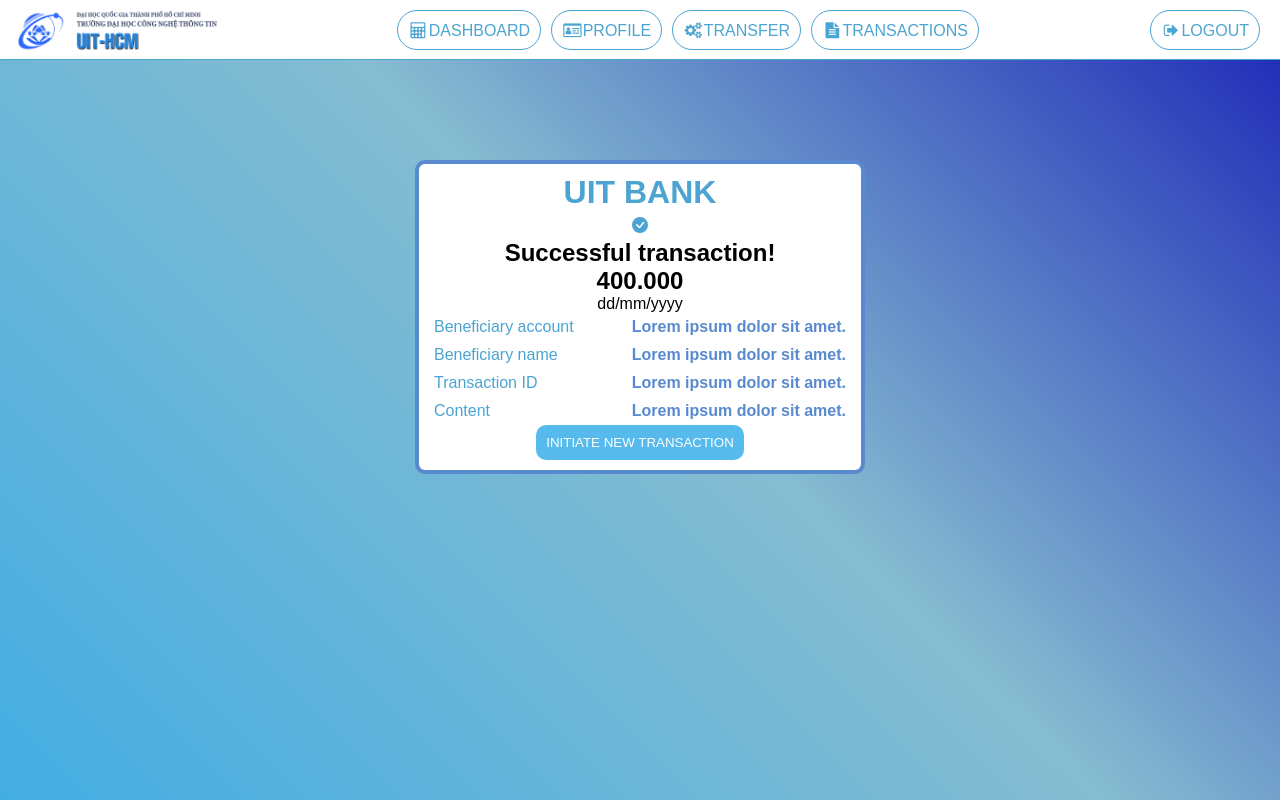
After one commit to khacdat328/NT231.M21.ANTT, a PHP site: page /profile/transfer4.html in a window 1280 px wide. The commit adds this page. Run offline with PHP 8.4, Linux system fonts and the light colour scheme.

Commit message:
add transfer4.html

```diff
--- a/css/style.css
+++ b/css/style.css
@@ -1063,6 +1063,61 @@ input[type="button"].question:valid {
 .close-button button:hover{
   cursor: pointer;
 }
+
+.receipt-container{
+  padding:10px;
+  margin: 100px auto;
+  background-color: white;
+  width: 90%;
+  border-radius: 10px;
+  border: 4px solid #598acf;
+  max-width: 450px;
+}
+
+.receipt-content{
+  display: flex;
+  font-size: 15px;
+  justify-content: center ;
+}
+
+.receipt .title,
+.receipt .icon{
+  color: #4ba4d1;
+
+}
+.receipt.detail1{
+  flex: content;
+  text-align: start;
+}
+
+.detail1 .receipt.unit{
+  font-weight: 500;
+  /* color: aliceblue; */
+}
+
+.receipt.detail2{
+  font-weight: 600;
+  flex: content;
+  text-align: end;
+}
+
+.detail2 .receipt.unit{
+  font-weight: 700;
+  color: #598acf;
+}
+
+.new-btn button{
+  background-color: #56baed;
+  border: none;
+  padding: 10px;
+  border-radius: 10px;
+}
+.new-btn a{
+  text-transform: uppercase;
+  text-decoration: none;
+  color: white;
+}
+
 @keyframes transfer3FadeIn {
   from {
     opacity: 0;
--- /dev/null
+++ b/profile/transfer4.html
@@ -0,0 +1,152 @@
+<!DOCTYPE html>
+<html lang="en">
+<head>
+    <head>
+        <title>UIT Bank</title>
+        <link rel="icon" href="../asset/img/logo-uit.png" type="image/x-icon">
+        <meta name="viewport" content="width=device-width, initial-scale=1">
+        <link rel="stylesheet" href="https://cdnjs.cloudflare.com/ajax/libs/font-awesome/4.7.0/css/font-awesome.min.css">
+        <link rel="stylesheet" href="../css/response.css">
+        <link rel="stylesheet" href="../css/style.css">
+        <link rel="stylesheet" href="../asset/themify-icon/themify-icons/themify-icons.css">
+        <script>
+            var filter_account = /^[0-9]{10}$/;
+            function myFunction() {
+                var x = document.getElementById("myTopnav");
+                if (x.className === "topnav") {
+                    x.className += " responsive";
+                } else {
+                    x.className = "topnav";
+                }
+            }
+            function validate() {
+                var v = document.getElementById("amount").value;
+                if (isNaN(v)) {
+                    document.getElementById("msg").innerHTML = "Should be a Number";
+                }
+                else {
+                    document.getElementById("msg").innerHTML = "";
+                }
+            }
+            function checkAccount() {
+                var account = document.getElementById("account_noo").value;
+                if (!filter_account.test(account)) {
+                    document.getElementById("account_noo").setCustomValidity("Invalid account number!");
+                    document.getElementById("account_noo").reportValidity();
+                    return false;
+                }
+                else {
+                    document.getElementById("account_noo").setCustomValidity("")
+                    return true;
+                }
+            }
+            function checkAll() {
+                if (checkAccount() && validate()) { return true; }
+                else {
+                    alert("Please enter all information correctly!");
+                    return false;
+                }
+            }
+
+            const modalBtn = document.getElementById("call-modal")
+            const modalContainer = document.getElementById("js-modal-container")
+            function showModal() {
+                const modalContent = document.getElementById("js-modal")
+                modalContent.classList.add('open')
+            }
+
+            function RemoveModal() {
+                const modalContent = document.getElementById("js-modal")
+                modalContent.classList.remove('open')
+            }
+
+            function showAlert() {
+                alert("hello")
+            }
+            modalContainer.addEventListener('click', function (event) {
+                event.stopPropagation()
+            })
+            // modalBtn.addEventListener('click', alert("alo"))
+            modalContent.addEventListener('click', RemoveModal())
+
+
+        </script>
+    </head>
+</head>
+<body>
+    <div id="header">
+        <div class="header-content">
+            <div class="home-direct">
+                <a href="">
+                    <img src="../asset/img/banner_0.png" alt="" height="60">
+                </a>
+            </div>
+            <div class="direct-container">
+                <a class="direct-link" href="dashboard.php"><i class="fa fa-fw fa-calculator "></i>Dashboard</a>
+                <a class="direct-link" href="profile.php" class="active"><i
+                        class="fa fa-fw fa-id-card-o "></i>Profile</a>
+                <a class="direct-link" href="transfer.php"><i class="fa fa-fw fa-cogs "></i>Transfer</a>
+                <a class="direct-link" href="transactions.php"><i class="fa fa-fw fa-file-text "></i>Transactions</a>
+            </div>
+            <div class="direct-container">
+                <a class="direct-link " href="logout.php"><i class="fa fa-fw fa-sign-out "></i>Logout</a>
+            </div>
+            <a href="javascript:void(0);" class="icon" onclick="">
+                <i class="fa fa-bars"></i>
+            </a>
+        </div>
+    </div>
+
+    <div class="receipt transfer form-body">
+        <div class="receipt transfer receipt-container">
+            <div class="receipt receipt-header">
+                <h1 class="title">UIT BANK</h1>
+                <h2 class="icon"><svg xmlns="http://www.w3.org/2000/svg" width="16" height="16" fill="currentColor" class="bi bi-check-circle-fill" viewBox="0 0 16 16">
+                    <path d="M16 8A8 8 0 1 1 0 8a8 8 0 0 1 16 0zm-3.97-3.03a.75.75 0 0 0-1.08.022L7.477 9.417 5.384 7.323a.75.75 0 0 0-1.06 1.06L6.97 11.03a.75.75 0 0 0 1.079-.02l3.992-4.99a.75.75 0 0 0-.01-1.05z"/>
+                  </svg></h2>
+                  <h2 class="transfer-status">Successful transaction!</h2>
+                  <h2 class="transfer-amount">400.000</h2>
+                  <p class="time">dd/mm/yyyy</p>
+            </div>
+            <div class="receipt-section">
+                <div class="receipt-content">
+                    <div class="receipt detail1">
+                        <span class="transfer2 receipt transfer unit">Beneficiary account</span>
+                    </div>
+                    <div class="receipt detail2">
+                        <span class="transfer2 receipt transfer unit">Lorem ipsum dolor sit amet.</span>
+                    </div>
+                </div>
+                <div class="receipt-content">
+                    <div class="receipt detail1">
+                        <span class="transfer2 receipt transfer unit">Beneficiary name</span>
+                    </div>
+                    <div class="receipt detail2">
+                        <span class="transfer2 receipt transfer unit">Lorem ipsum dolor sit amet.</span>
+                    </div>
+                </div>
+                <div class="receipt-content">
+                    <div class="receipt detail1">
+                        <span class="transfer2 receipt transfer unit">Transaction ID</span>
+                    </div>
+                    <div class="receipt detail2">
+                        <span class="transfer2 receipt transfer unit">Lorem ipsum dolor sit amet.</span>
+                    </div>
+                </div>
+                <div class="receipt-content">
+                    <div class="receipt detail1">
+                        <span class="transfer2 receipt transfer unit">Content</span>
+                    </div>
+                    <div class="receipt detail2">
+                        <span class="transfer2 receipt transfer unit">Lorem ipsum dolor sit amet.</span>
+                    </div>
+                </div>
+
+                <div class="new-btn">
+                    <button><a href="../profile/transactions.php">Initiate new transaction</a></button>
+                </div>
+            </div>
+        </div>
+    </div>
+</body>
+</html>
```
